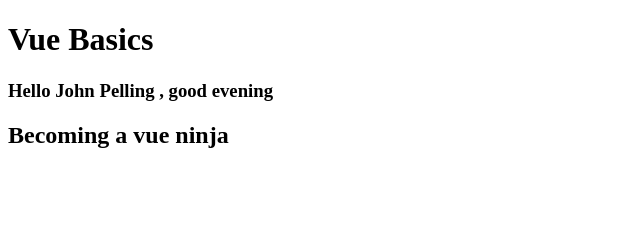
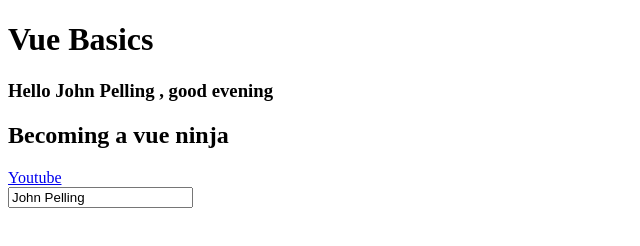
Before and after one commit to OlatunjiYso/lean-vue, a plain HTML site: page index.html in a window 1280 px wide. Shown: the whole page, without its empty margins (0-640 px from the left). Drawn offline with nearby package versions, Linux system fonts and the light colour scheme.

Commit message:
implement data binding

```diff
--- a/app.js
+++ b/app.js
@@ -2,7 +2,9 @@ new Vue({
   el: '#app',
   data: {
     title: 'Becoming a vue ninja',
-    name: 'John Pelling'
+    name: 'John Pelling',
+    url: 'www.youtube.com',
+    classes: ['one', 'two']
   },
   methods: {
     greet(time) {
--- a/index.html
+++ b/index.html
@@ -1,16 +1,23 @@
 <!doctype html>
 <html>
+
 <head>
   <title> Vue Basics</title>
   <script src="https://cdn.jsdelivr.net/npm/vue/dist/vue.js"></script>
 </head>
+
 <body>
   <div id="app">
     <h1> Vue Basics </h1>
     <h3>{{greet('evening')}}</h3>
     <h2> {{title}}</h2>
+    <a v-bind:href="url">Youtube</a>
+      <div v-bind:class="classes">
+        <input type="text" v-bind:value="name">
+      </div>
       </di>
 
       <script src="./app.js"></script>
 </body>
+
 </html>
```
Lines whose indentation alone changed are shown as unchanged.
